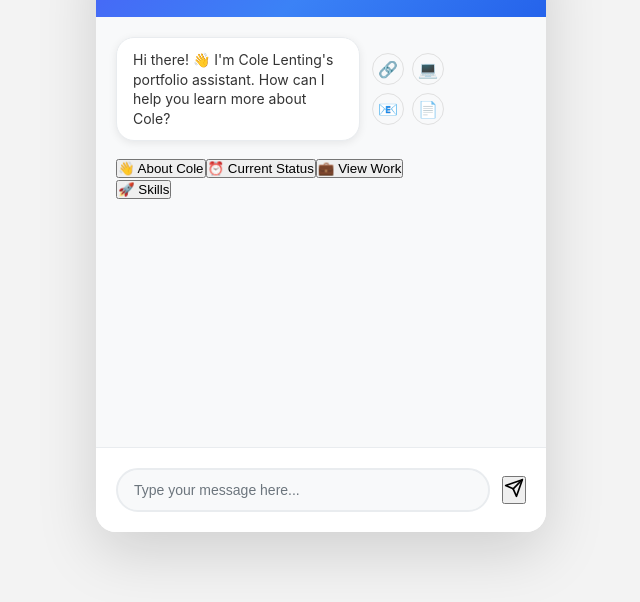
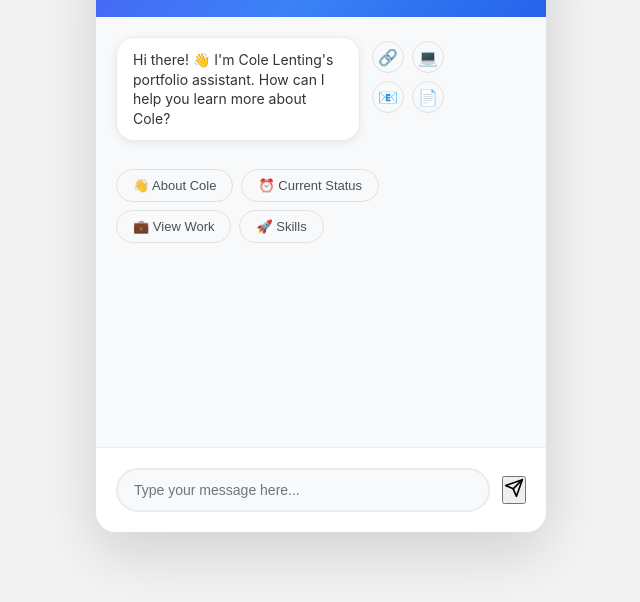
Before and after one commit to coleLenting/chatBot, a plain HTML site: page index.html in a window 1280 px wide. Shown: the part 168-770 px from the top of the page, without its empty margins (319-959 px from the left). Drawn offline with Linux system fonts and the light colour scheme.

Commit message:
Update styles.css

```diff
--- a/styles.css
+++ b/styles.css
@@ -121,7 +121,6 @@ body {
     align-self: flex-start;
     border: 1px solid #e9ecef;
     box-shadow: 0 2px 8px rgba(0, 0, 0, 0.08);
-    margin-right: 84px;  /* Added space for bubbles (32px * 2 + 8px gap + 12px wrapper gap) */
 }
 
 .bot-message strong {
@@ -509,21 +508,14 @@ body {
     align-items: flex-start;
     gap: 12px;
     margin-bottom: 8px;
-    position: relative;  /* Added for positioning */
 }
 
 .link-bubbles {
-    position: absolute;
-    right: 0;
-    top: 50%;
-    transform: translateY(-50%);
     display: grid;
     grid-template-columns: repeat(2, 32px);
     grid-template-rows: repeat(2, 32px);
     gap: 8px;
-    margin: 0;
-    width: 72px; /* 2 columns * 32px + 8px gap */
-    height: 72px; /* 2 rows * 32px + 8px gap */
+    margin-top: 4px;
 }
 
 .link-bubble {
@@ -541,7 +533,47 @@ body {
     color: #495057;
 }
 
-/* Dark mode adjustments */
+.link-bubble:hover {
+    transform: scale(1.1);
+    background: linear-gradient(135deg, #4962f6 0%, #3b82f6 50%, #2563eb 100%);
+    color: white;
+    border-color: transparent;
+    box-shadow: 0 2px 8px rgba(73, 98, 246, 0.2);
+}
+
+/* Quick action buttons */
+.quick-actions {
+    display: flex;
+    flex-wrap: wrap;
+    gap: 8px;
+    margin-top: 12px;
+}
+
+.quick-action-btn {
+    background: #f8f9fa;
+    border: 1px solid #e0e0e0;
+    border-radius: 20px;
+    padding: 8px 16px;
+    font-size: 13px;
+    cursor: pointer;
+    transition: all 0.2s ease;
+    color: #495057;
+    text-decoration: none;
+    display: inline-flex;
+    align-items: center;
+    gap: 6px;
+    white-space: nowrap;
+}
+
+.quick-action-btn:hover {
+    background: linear-gradient(135deg, #4962f6 0%, #3b82f6 50%, #2563eb 100%);
+    color: white;
+    transform: translateY(-1px);
+    box-shadow: 0 2px 8px rgba(73, 98, 246, 0.2);
+    border-color: transparent;
+}
+
+/* Dark mode support */
 @media (prefers-color-scheme: dark) {
     body {
         background: #121212;
```
